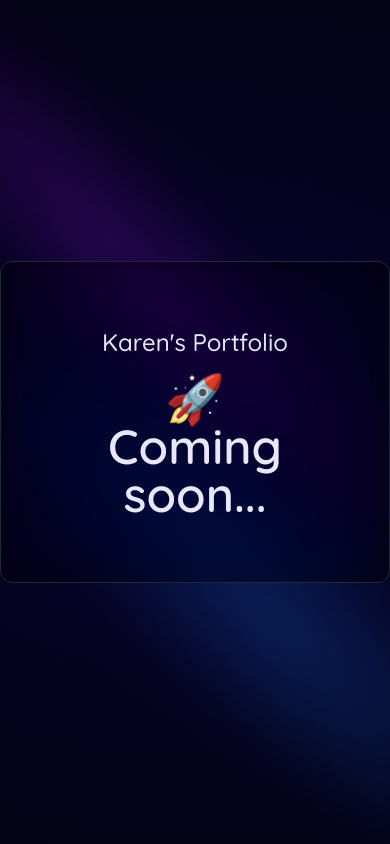
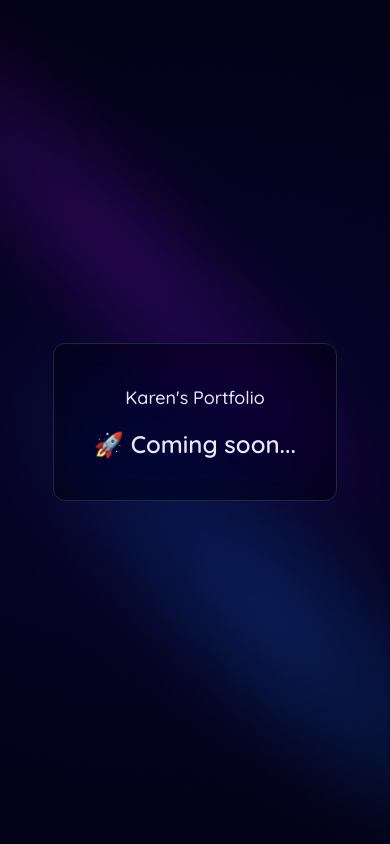
Before and after one commit to ks510/personal-portfolio, a Next.js app: page / in a window 390 px wide. Built offline with nearby package versions, Linux system fonts and the light colour scheme.

Commit message:
📱 MAKE responsive on all devices

```diff
--- a/src/pages/index.tsx
+++ b/src/pages/index.tsx
@@ -7,10 +7,12 @@ const Home: NextPage = () => {
       <Head>
         <title>Karen&apos;s Portfolio</title>
       </Head>
-      <div className="background-beams grid place-items-center h-screen">
-        <div className="bg-black px-24 py-16 bg-black/[.5] backdrop-blur-xl backdrop-saturate-[180%] rounded-xl border border-gray-800 text-center">
-          <p className="text-2xl font-medium mb-4">Karen&apos;s Portfolio</p>
-          <h1 className="text-5xl font-semibold text-lavender">
+      <div className="background-beams h-screen grid place-items-center">
+        <div className="bg-black py-10 px-10 md:px-24 md:py-16 bg-black/[.5] backdrop-blur-xl backdrop-saturate-[180%] rounded-xl border border-gray-800 text-center">
+          <p className="text-lg md:text-2xl font-medium mb-4">
+            Karen&apos;s Portfolio
+          </p>
+          <h1 className="text-2xl md:text-5xl font-semibold text-lavender">
             🚀 Coming soon...
           </h1>
         </div>
--- a/src/styles/globals.css
+++ b/src/styles/globals.css
@@ -25,4 +25,5 @@ a {
   background-repeat: no-repeat;
   background-size: cover;
   background-position: center;
+  background-attachment: fixed;
 }
```
